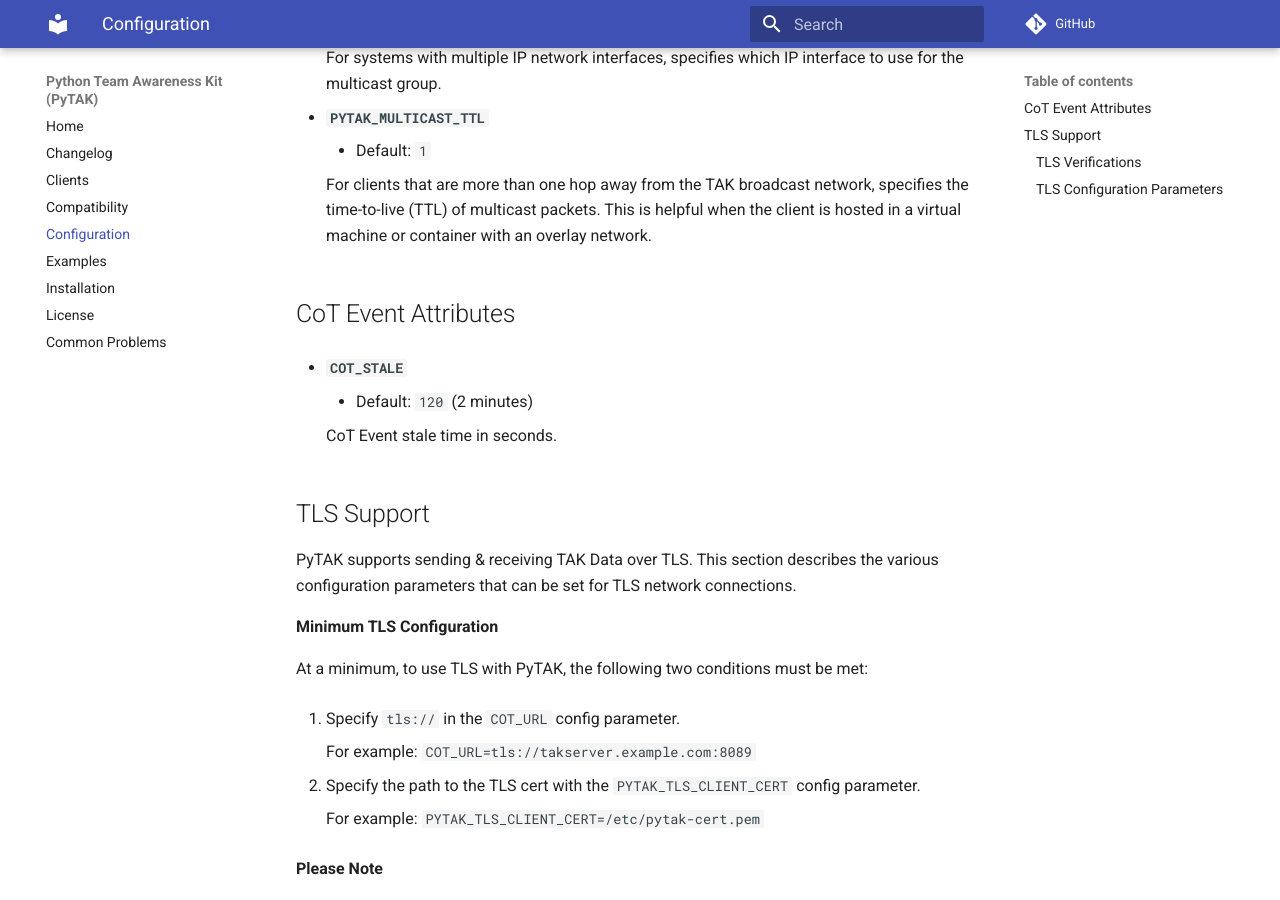
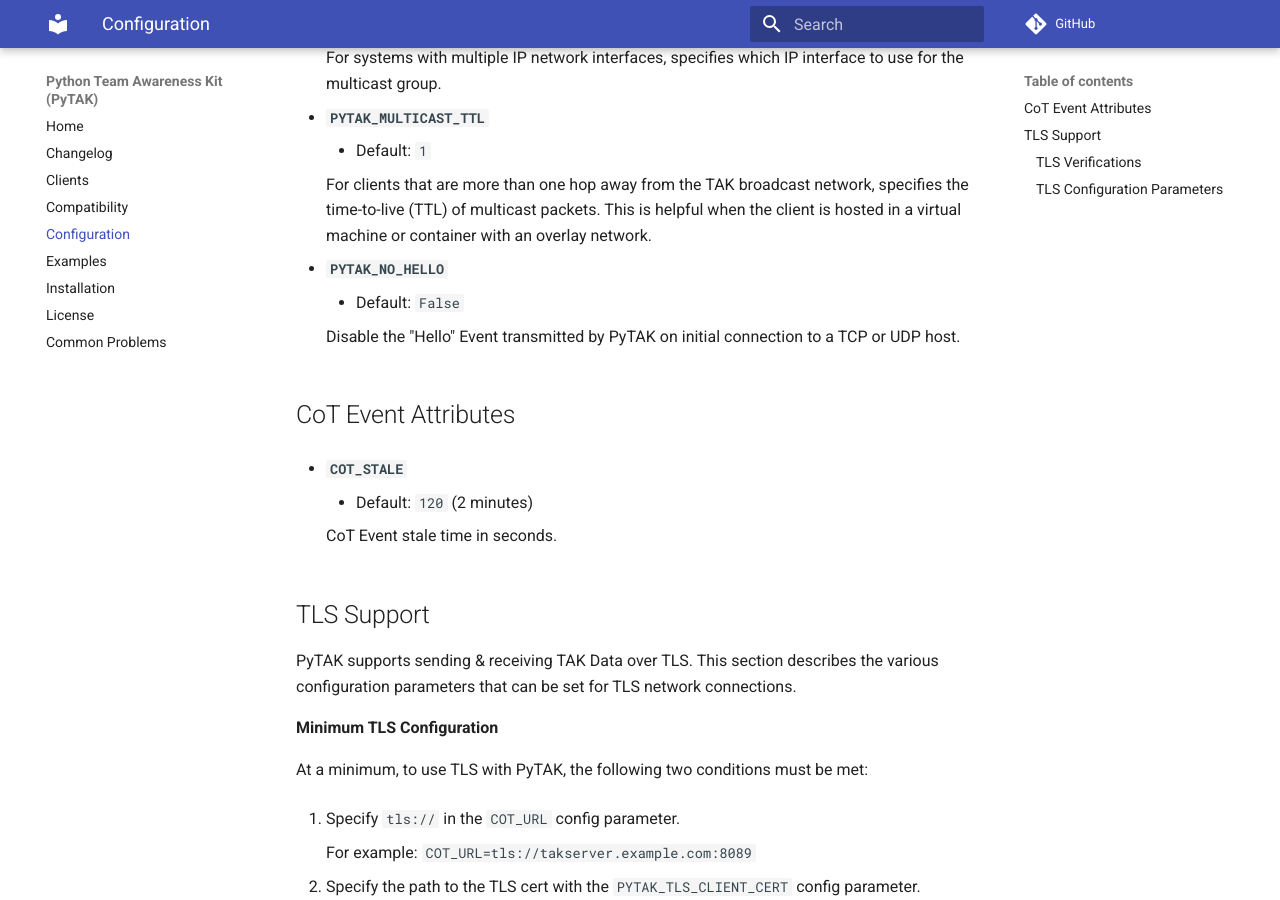
Before and after one commit to snstac/pytak, an MkDocs documentation site: the page built from docs/configuration.md, in a window 1280 px wide and 900 px high, scrolled down 1630 px. Built offline with MkDocs 1.6.1 and Material for MkDocs 9.7.7, drawn with Linux system fonts in a browser that asks for light colours; comment, search, counter and statistics services are not loaded.

Commit message:
fixed docs

```diff
--- a/docs/configuration.md
+++ b/docs/configuration.md
@@ -73,6 +73,12 @@
     * Default: `1`
 
     For clients that are more than one hop away from the TAK broadcast network, specifies the time-to-live (TTL) of multicast packets. This is helpful when the client is hosted in a virtual machine or container with an overlay network.
+
+* **`PYTAK_NO_HELLO`**
+    * Default: `False`
+
+    Disable the "Hello" Event transmitted by PyTAK on initial connection to a TCP or UDP host.
+
 
 ## CoT Event Attributes
 
```
